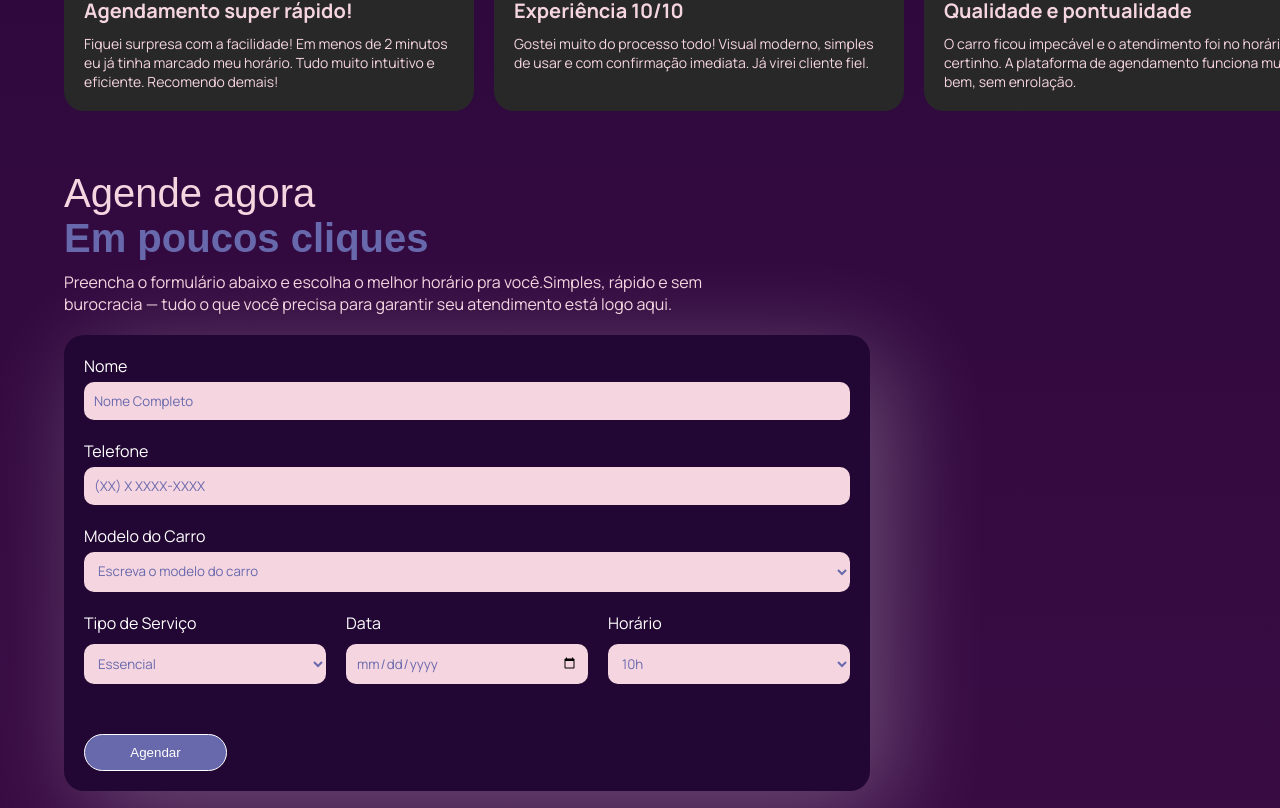
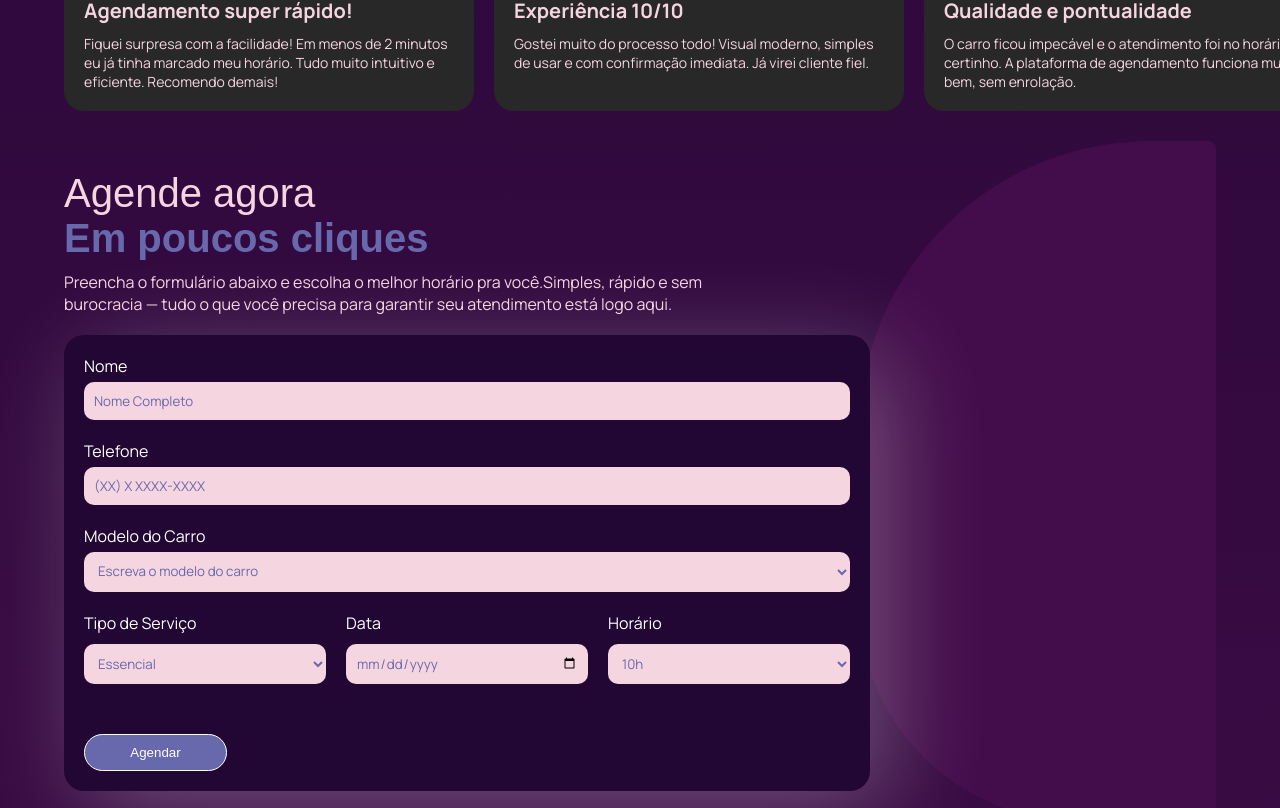
Before and after one commit to Thyale/Lavajato, a React (Vite) app in the folder LagemDeCarros/: page / in a window 1280 px wide. Shown: the part 3952-4760 px from the top of the page. Built offline with nearby package versions, Linux system fonts and the light colour scheme; a web font is replaced by a local one.

Commit message:
bg no formulário

```diff
--- a/LagemDeCarros/src/index.css
+++ b/LagemDeCarros/src/index.css
@@ -110,7 +110,7 @@ flex-direction: column; gap: 20px;}
 }
 
 /*Formulário*/
-.FormularioContainer{width: 90vw;max-width: 1214px;margin: auto; padding: 30px 0px; margin-bottom: 30px;}
+.FormularioContainer{width: 90vw;max-width: 1214px;margin: auto; padding: 30px 0px; margin-bottom: 30px; background-image: url(../src/assets/image/BgFormulario.png); background-position: right; background-size: contain; background-repeat: no-repeat;}
 .FormularioContainer>div> h1{font-family: "Lexend Zetta", sans-serif; font-size: 40px; color: #F5D5E0; margin-bottom: 10px; font-weight: 400;}
 .FormularioContainer>div> h1 strong{color: #6869AC;}
 .FormularioContainer>div> p{font-family: "Manrope", sans-serif; color: #F5D5E0; margin-top: 10px; width: 100%; max-width: 700px; margin-bottom: 20px;}
```
Also changed, not shown: LagemDeCarros/src/assets/image/BgFormulario.png (added).
